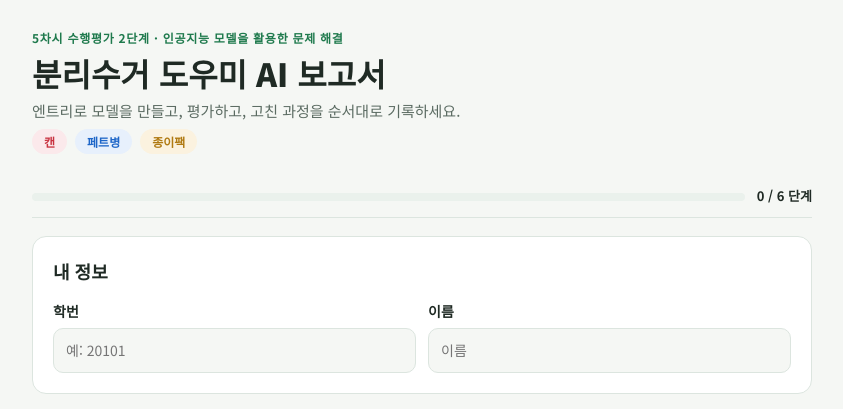
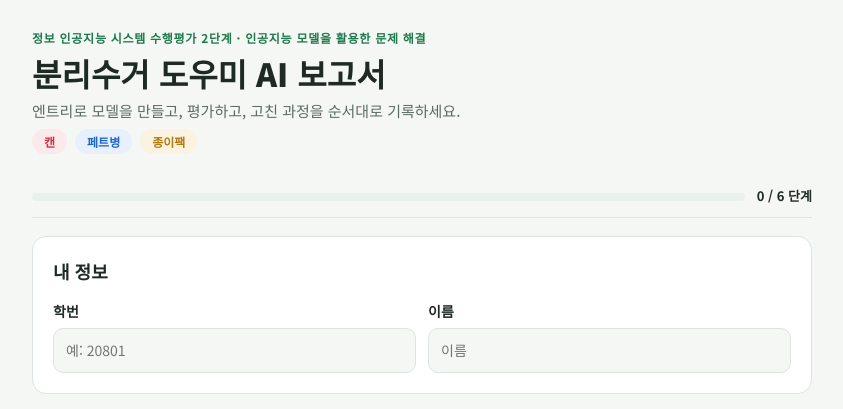
Before and after one commit to SY0213/2026_4_AI_Model_Report, a plain HTML site: page index.html in a window 1280 px wide. Shown: the top 409 px of the page, without its empty margins (218-1061 px from the left). Drawn offline with Linux system fonts and the light colour scheme.

Commit message:
Update index.html

```diff
--- a/index.html
+++ b/index.html
@@ -98,7 +98,7 @@ button:disabled{opacity:.6;cursor:wait}
 <body>
 <div class="wrap">
   <header class="top">
-    <div class="eyebrow">5차시 수행평가 2단계 · 인공지능 모델을 활용한 문제 해결</div>
+    <div class="eyebrow">정보 인공지능 시스템 수행평가 2단계 · 인공지능 모델을 활용한 문제 해결</div>
     <h1>분리수거 도우미 AI 보고서</h1>
     <p class="lead">엔트리로 모델을 만들고, 평가하고, 고친 과정을 순서대로 기록하세요.</p>
     <div class="bins"><span class="bin can">캔</span><span class="bin pet">페트병</span><span class="bin pack">종이팩</span></div>
@@ -109,7 +109,7 @@ button:disabled{opacity:.6;cursor:wait}
   <section>
     <div class="sec-head"><h2>내 정보</h2></div>
     <div class="row">
-      <label class="f">학번 <input type="text" id="sid" placeholder="예: 20101" inputmode="numeric" autocomplete="off"></label>
+      <label class="f">학번 <input type="text" id="sid" placeholder="예: 20801" inputmode="numeric" autocomplete="off"></label>
       <label class="f">이름 <input type="text" id="sname" placeholder="이름" autocomplete="off"></label>
     </div>
   </section>
```
